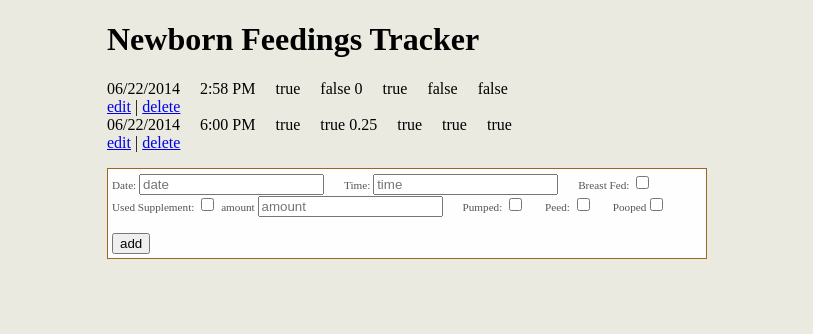
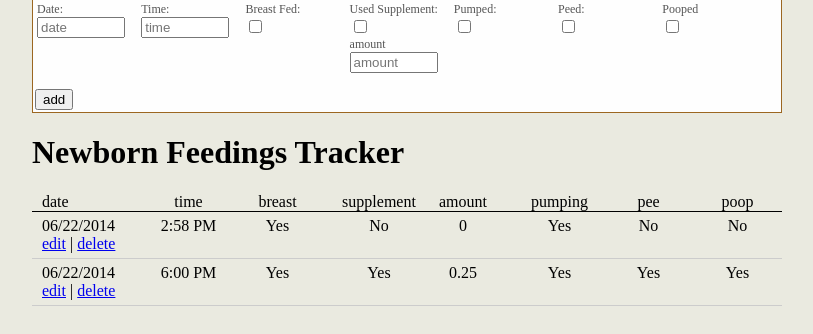
Before and after one commit to jonuday/Newborn-Feedings-Tracker, a plain HTML site: page index.html in a window 1280 px wide. Shown: the whole page, without its empty margins (233-1046 px from the left). Drawn offline with Linux system fonts and the light colour scheme.

Commit message:
Reworked Templates and CSS
refined templates and added some initial css to make things easier to
read

```diff
--- a/index.html
+++ b/index.html
@@ -9,38 +9,50 @@
 </head>
 <body>
 
+	<div class="addFeeding">
+		<form action="#">
+			<ul>
+				<li class="date"><label for="date">Date: </label><input type="text" placeholder="date" id="date"></li>
+				<li class="time"><label for="time">Time: </label><input type="text" placeholder="time" id="time"></li>
+				<li class="breast"><label for="breast">Breast Fed: </label><input type="checkbox" placeholder="breast" id="breast" ></li>
+				<li class="supplement"><label for="supplement">Used Supplement: </label><input type="checkbox" placeholder="supplement" id="supplement"> <span class="amount"><label for="amount">amount </label><input type="text" placeholder="amount" id="amount"></span></li>
+				<li class="pumping"><label for="pumpling">Pumped: </label><input type="checkbox" placeholder="pumping" id="pumping"></li>
+				<li class="pee"><label for="pee">Peed: </label><input type="checkbox" placeholder="pee" id="pee"></li>
+				<li class="poop"><label for="poop">Pooped</label><input type="checkbox" placeholder="poop" id="poop"></li>
+			</ul>
+			<button id="addFeeding">add</button>
+		</form>
+	</div>
+
 	<header>
 		<h1>Newborn Feedings Tracker</h1>
+
+		<ul>
+			<li class="date">date</li>
+			<li class="time">time</li>
+			<li class="breast">breast</li>
+			<li class="supplement">supplement</li>
+			<li class="amount">amount</li>
+			<li class="pumping">pumping</li>
+			<li class="pee">pee</li>
+			<li class="pee">poop</li>
+		</ul>
 	</header>
 
 	<div id="content"></div>
 
 	<footer></footer>
 
-	<div class="addFeeding">
-		<form action="#">
-			<ul>
-				<li class="date"><label for="date">Date: </label><input id="date" type="text" placeholder="date" ></li>
-				<li class="time"><label for="time">Time: </label><input type="text" placeholder="time" id="time"></li>
-				<li class="breast"><label for="breast">Breast Fed: </label><input type="checkbox" placeholder="breast" id="breast" ></li>
-				<li class="supplement"><label for="supplement">Used Supplement: </label><input type="checkbox" placeholder="supplement" name="supplement"> <span class="amount"><label for="amount">amount </label><input type="text" placeholder="amount" name="amount"></span></li>
-				<li class="pumping"><label for="pumpling">Pumped: </label><input type="checkbox" placeholder="pumping" name="pumping"></li>
-				<li class="pee"><label for="pee">Peed: </label><input type="checkbox" placeholder="pee" name="pee"></li>
-				<li class="poop"><label for="poop">Pooped</label><input type="checkbox" placeholder="poop" name="poop"></li>
-			</ul>
-			<button id="addFeeding">add</button>
-		</form>
-	</div>
-
 	<script id="feedingTemplate" type="text/template">
 		<ul>
 			<li class="date"><%= date %></li>
 			<li class="time"><%= time %></li>
-			<li class="breast"><%= breast %></li>
-			<li class="supplement"><%= supplement %> <span class="amount"><%= amount %></span></li>
-			<li class="pumping"><%= pumping %></li>
-			<li class="pee"><%= pee %></li>
-			<li class="poop"><%= poop %></li>
+			<li class="breast"><%= (breast == true) ? 'Yes' : 'No' %></li>
+			<li class="supplement"><%= (supplement == true) ? 'Yes' : 'No' %></li>
+			<li class="amount"><% (amount != null) ? print('<span class="amount">' + amount + '</span>') : '' %></li>
+			<li class="pumping"><%= (pumping == true) ? 'Yes' : 'No' %></li>
+			<li class="pee"><%= (pee == true) ? 'Yes' : 'No' %></li>
+			<li class="poop"><%= (poop == true) ? 'Yes' : 'No' %></li>
 		</ul>
 		<div><a class="edit" href="#">edit</a> | <a class="delete" href="#">delete</a></div>
 	</script>
--- a/style/style.css
+++ b/style/style.css
@@ -9,17 +9,25 @@
  */
 
 body {
-    min-width: 320px;
-    max-width: 600px;
-    width: 50%;
-    margin: 1em auto;
+    width: 750px;
+    margin: 0 auto 1em;
     padding: 0;
     background: #EAEAE0;
 }
 
 /* general */
+article {
+  border-bottom: 1px solid #CCC;
+  margin-bottom: 5px;
+  padding-bottom: 5px;
+}
+
+article div {
+padding-left: 10px;
+}
 
 ul {
+    width: 100%;
     padding: 0;
     margin: 0;
     display: block;
@@ -27,26 +35,69 @@ ul {
 
 li {
     display: inline-block;
-    margin-right: 1em;
+    margin-right: 0px;
+    width: 85px;
+  text-align: center;
+
+}
+
+li:first-child {
+width: 100px;
+  padding-left: 10px;
+  text-align: left;
+}
+
+li:nth-child(4) {
+width: 110px;
+}
+li:nth-child(5) {
+  width: 50px;
+  margin-right: 25px;
 }
 
 li:last-child {
     margin-right: 0;
 }
 
+/* header */
+header ul {
+border-bottom: 1px solid #000;
+  margin-bottom: 5px;
+}
+
 /* Add new feeding */
 
 .addFeeding {
     border: 1px solid #9C6721;
+    border-top: 0;
     background-color: #FEFEFE;
-    padding: 4px;
-    margin: 1em 0;
+    padding: 2px;
+    margin: 0 0 1em;
 }
 
 .addFeeding ul {
     margin: 0 0 1em;
+  padding: 0;
+}
+.addFeeding li {
+    width: 13.2%;
+  padding: 0 0 0 2px;
+  margin: 0;
+  vertical-align: top;
+  text-align: left;
+
+}
+.addFeeding li:last-child {
+border-right: none;
 }
 .addFeeding label {
-    font-size: 0.7em;
+  display: block;
+  font-size: 0.75em;
     color: #555;
 }
+.addFeeding input[type="text"] {
+    width: 80px;
+}
+.addFeeding .amount {
+
+}
```
